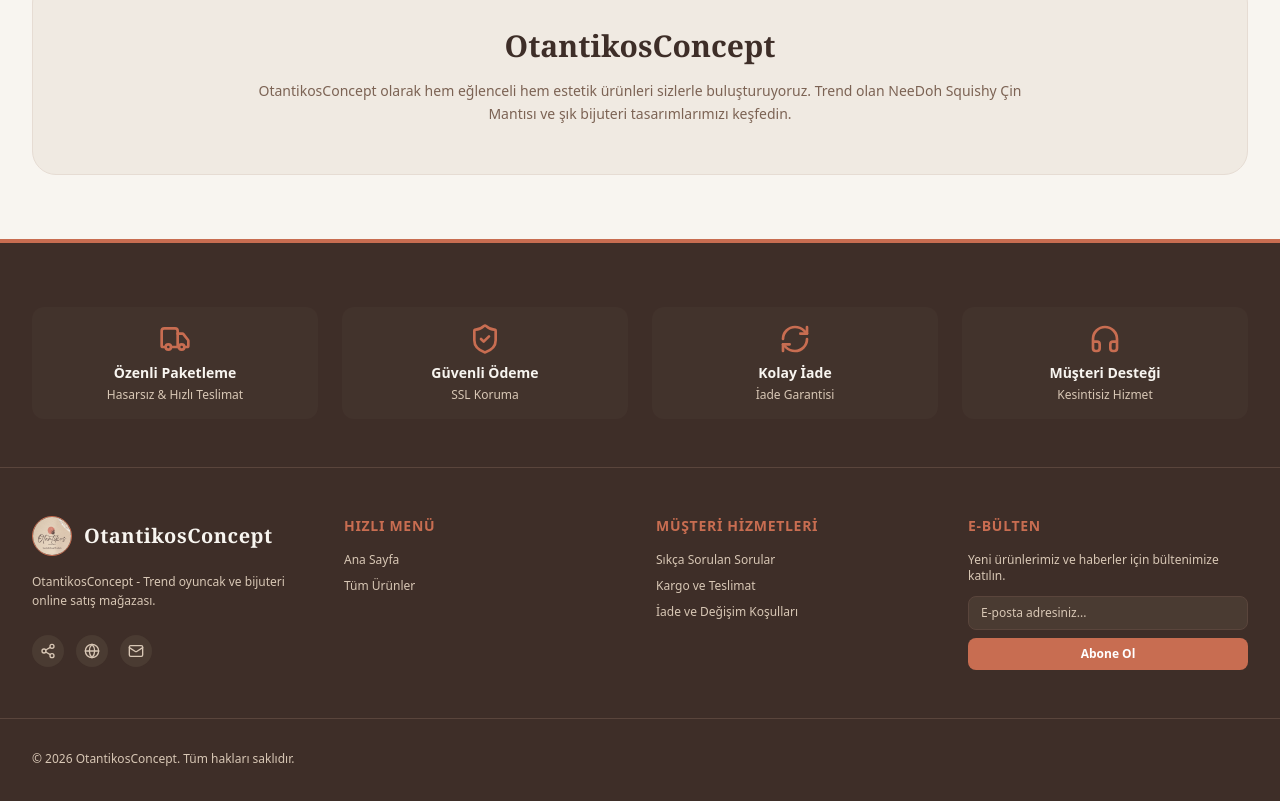
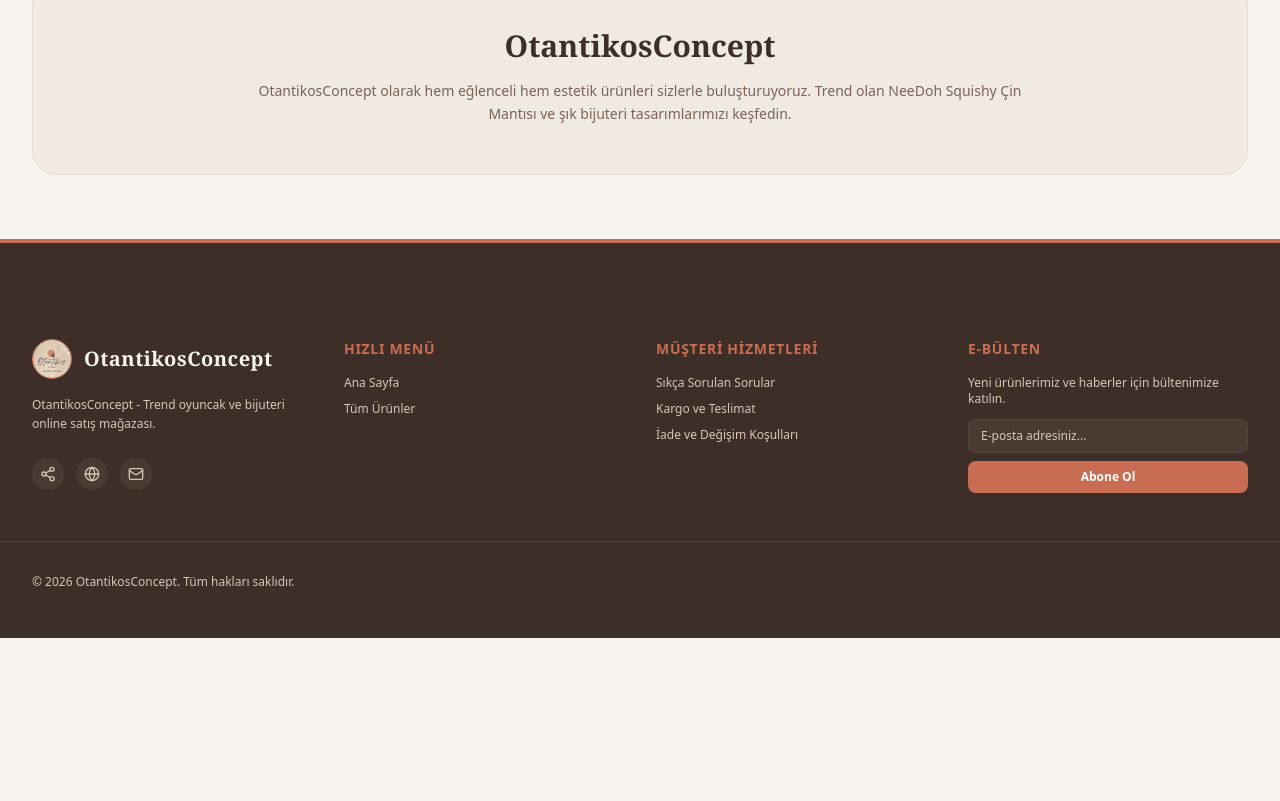
Before and after one commit to Iam-Hako/OtantikosConcept, a Next.js app: page / in a window 1280 px wide. Shown: the part 1303-2104 px from the top of the page. After the commit the page ends 1941 px from the top, so only its background shows below. Built offline with nearby package versions, Linux system fonts and the light colour scheme.

Commit message:
Remove trust badges section from footer

```diff
--- a/src/components/Footer.tsx
+++ b/src/components/Footer.tsx
@@ -3,40 +3,14 @@
 import React from "react";
 import Link from "next/link";
 import Image from "next/image";
-import { ShieldCheck, RefreshCw, Headphones, Mail, Share2, Globe, Truck } from "lucide-react";
+import { Mail, Share2, Globe } from "lucide-react";
 import { useAuth } from "@/context/AuthContext";
 
 export default function Footer() {
   const { siteTexts, isAdmin } = useAuth();
 
   return (
-    <footer className="bg-[#3E2E28] text-[#F8F5F0] pt-16 pb-12 border-t-4 border-[#C86D51]">
-      {/* Güven Rozetleri Çubuğu */}
-      <div className="max-w-7xl mx-auto px-4 sm:px-6 lg:px-8 pb-12 border-b border-[#5A453C]">
-        <div className="grid grid-cols-2 md:grid-cols-4 gap-6 text-center">
-          <div className="flex flex-col items-center p-4 rounded-xl bg-[#4A3B32]/40">
-            <Truck className="w-8 h-8 text-[#C86D51] mb-2" />
-            <h4 className="text-sm font-semibold">{siteTexts?.footer?.trust1Title || "Özenli Paketleme"}</h4>
-            <p className="text-xs text-[#D8C7B5] mt-1">{siteTexts?.footer?.trust1Desc || "Hasarsız & Hızlı Teslimat"}</p>
-          </div>
-          <div className="flex flex-col items-center p-4 rounded-xl bg-[#4A3B32]/40">
-            <ShieldCheck className="w-8 h-8 text-[#C86D51] mb-2" />
-            <h4 className="text-sm font-semibold">{siteTexts?.footer?.trust2Title || "Güvenli Ödeme"}</h4>
-            <p className="text-xs text-[#D8C7B5] mt-1">{siteTexts?.footer?.trust2Desc || "SSL Koruma"}</p>
-          </div>
-          <div className="flex flex-col items-center p-4 rounded-xl bg-[#4A3B32]/40">
-            <RefreshCw className="w-8 h-8 text-[#C86D51] mb-2" />
-            <h4 className="text-sm font-semibold">{siteTexts?.footer?.trust3Title || "Kolay İade"}</h4>
-            <p className="text-xs text-[#D8C7B5] mt-1">{siteTexts?.footer?.trust3Desc || "İade Garantisi"}</p>
-          </div>
-          <div className="flex flex-col items-center p-4 rounded-xl bg-[#4A3B32]/40">
-            <Headphones className="w-8 h-8 text-[#C86D51] mb-2" />
-            <h4 className="text-sm font-semibold">{siteTexts?.footer?.trust4Title || "Müşteri Desteği"}</h4>
-            <p className="text-xs text-[#D8C7B5] mt-1">{siteTexts?.footer?.trust4Desc || "Kesintisiz Hizmet"}</p>
-          </div>
-        </div>
-      </div>
-
+    <footer className="bg-[#3E2E28] text-[#F8F5F0] pt-12 pb-12 border-t-4 border-[#C86D51]">
       {/* Ana Footer İçeriği */}
       <div className="max-w-7xl mx-auto px-4 sm:px-6 lg:px-8 py-12 grid grid-cols-1 md:grid-cols-4 gap-8">
 
```
